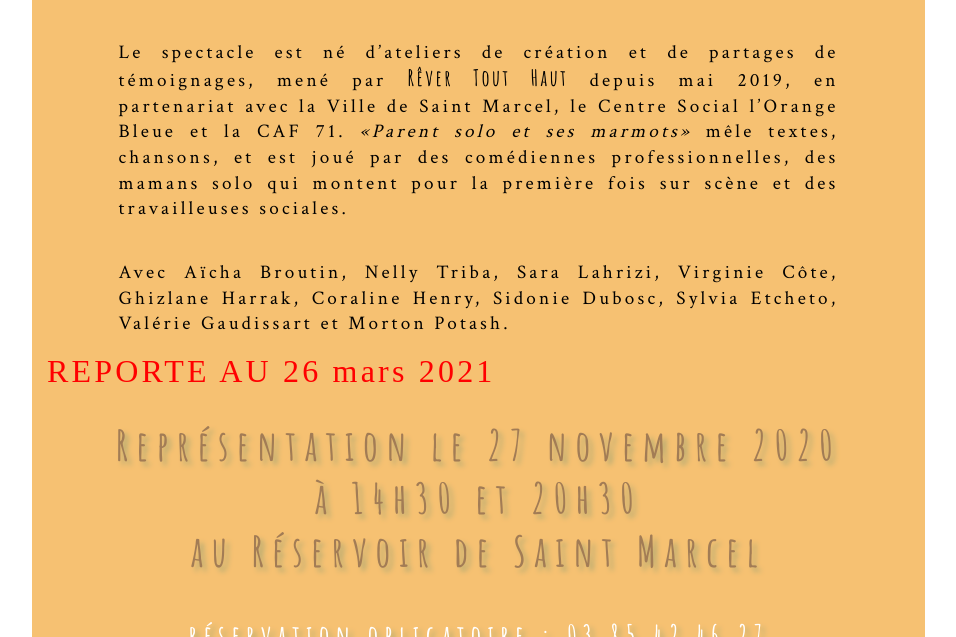
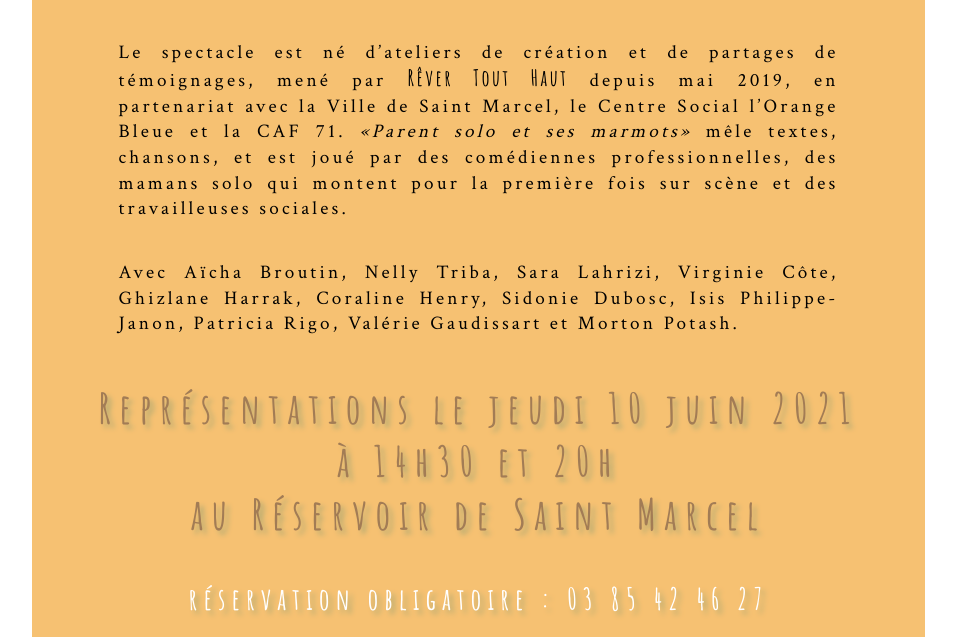
Before and after one commit to leshnik/revertouthaut, a Jekyll site: the page built from parent-solo-et-ses-marmots.md, in a window 1280 px wide and 1400 px high, scrolled down 1486 px, cut to the strip 0-637 px from the top of the window. Shown: the whole strip, without its empty margins (138-1094 px from the left). Built offline with Jekyll 4.4.1, drawn with Linux system fonts in a browser that asks for light colours; some of the changed text lies outside the part shown.

Commit message:
update to 10 juin 2021

```diff
--- a/parent-solo-et-ses-marmots.md
+++ b/parent-solo-et-ses-marmots.md
@@ -72,19 +72,17 @@ summary: Cycle d'ateliers gratuits utilisant le théâtre, l'écriture, le chant
 
   </p>
   <p class="intro-text">
-    Avec Aïcha Broutin, Nelly Triba, Sara Lahrizi, Virginie Côte, Ghizlane Harrak, Coraline Henry, Sidonie Dubosc, Sylvia Etcheto, Valérie Gaudissart et Morton Potash.
+    Avec Aïcha Broutin, Nelly Triba, Sara Lahrizi, Virginie Côte, Ghizlane Harrak, Coraline Henry, Sidonie Dubosc, Isis Philippe-Janon, Patricia Rigo, Valérie Gaudissart et Morton Potash.
   </p>
-  <span style="color:red; font-size:2rem">REPORTE AU 26 mars 2021</span>
-  <h1>Représentation le 27 novembre 2020
-    <br>à 14h30 et 20h30
+
+  <h1>Représentations le jeudi 10 juin 2021
+    <br>à 14h30 et 20h
     <br>au Réservoir de Saint Marcel</h1>
   <h4>réservation obligatoire : 03 85 42 46 27
   </h4>
-  <p style="padding:15px">Attn: spectacles de mars 2020 reportés à cause du Covid-19, la nouvelle date est annoncée ci-dessus !</p>
-  <p style="padding:15px">Attn: spectacles de novembre 2020 reportés à cause du Covid-19, la nouvelle date est annoncée en rouge ci-dessus !</p>
 
   <div class="center-max600-block">
-    <img src="https://res.cloudinary.com/dnxcesebo/image/upload/f_auto,q_auto,w_800/v1602259460/psesm-affiche-course_ppmtby.jpg">
+    <img src="https://res.cloudinary.com/dnxcesebo/image/upload/f_auto,q_auto,w_800/v1620449662/Affiche_parent_solo_iqp2vn.jpg">
   </div>
   <h2>Extraits :</h2>
   <cite>
```
